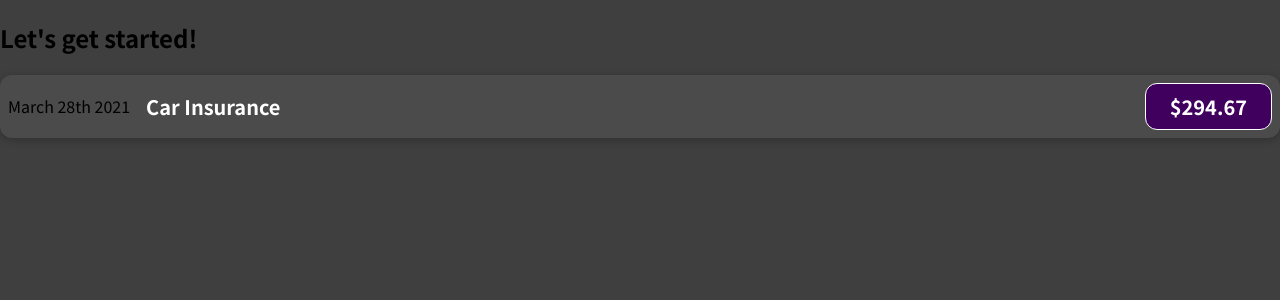
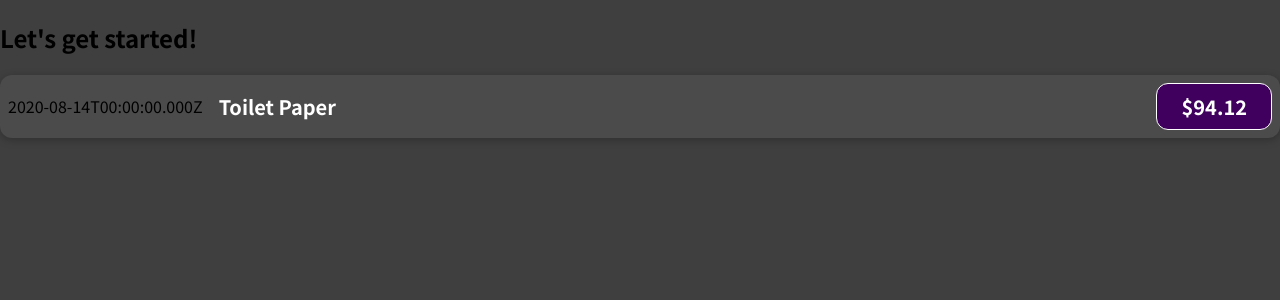
Before and after one commit to diteric/max-react-complete-guide, a JavaScript app in the folder component-basics/: page / in a window 1280 px wide. Shown: the top 300 px of the page. Built offline with nearby package versions, Linux system fonts and the light colour scheme.

Commit message:
make a component reusable, share data among components

```diff
--- a/component-basics/src/App.js
+++ b/component-basics/src/App.js
@@ -1,10 +1,38 @@
-import ExpenseItem from "./components/ExpenseItem"
+import ExpenseItem from './components/ExpenseItem';
 
 function App() {
+  const expenses = [
+    {
+      id: 'e1',
+      title: 'Toilet Paper',
+      amount: 94.12,
+      date: new Date(2020, 7, 14),
+    },
+    { id: 'e2', title: 'New TV', amount: 799.49, date: new Date(2021, 2, 12) },
+    {
+      id: 'e3',
+      title: 'Car Insurance',
+      amount: 294.67,
+      date: new Date(2021, 2, 28),
+    },
+    {
+      id: 'e4',
+      title: 'New Desk (Wooden)',
+      amount: 450,
+      date: new Date(2021, 5, 12),
+    },
+  ];
+
+  console.log(expenses);
+
   return (
     <div>
       <h2>Let's get started!</h2>
-      <ExpenseItem></ExpenseItem>
+      <ExpenseItem
+        title={expenses[0].title}
+        amount={expenses[0].amount}
+        date={expenses[0].date}
+      ></ExpenseItem>
     </div>
   );
 }
--- a/component-basics/src/components/ExpenseItem.js
+++ b/component-basics/src/components/ExpenseItem.js
@@ -1,12 +1,15 @@
 import './ExpenseItem.css';
 
-function ExpenseItem() {
+function ExpenseItem(props) {
+  const data = new Date()
+  data.toISOString();
+  console.log(props.date);
   return (
-    <div className="expense-item">
-      <div>March 28th 2021</div>
-      <div className="expense-item__description">
-        <h2>Car Insurance</h2>
-        <div className="expense-item__price">$294.67</div>
+    <div className='expense-item'>
+      <div>{props.date.toISOString()}</div>
+      <div className='expense-item__description'>
+        <h2>{props.title}</h2>
+        <div className='expense-item__price'>${props.amount}</div>
       </div>
     </div>
   );
```
Also changed, not shown: 1 other file (tests, documents, lock files or other folders).
